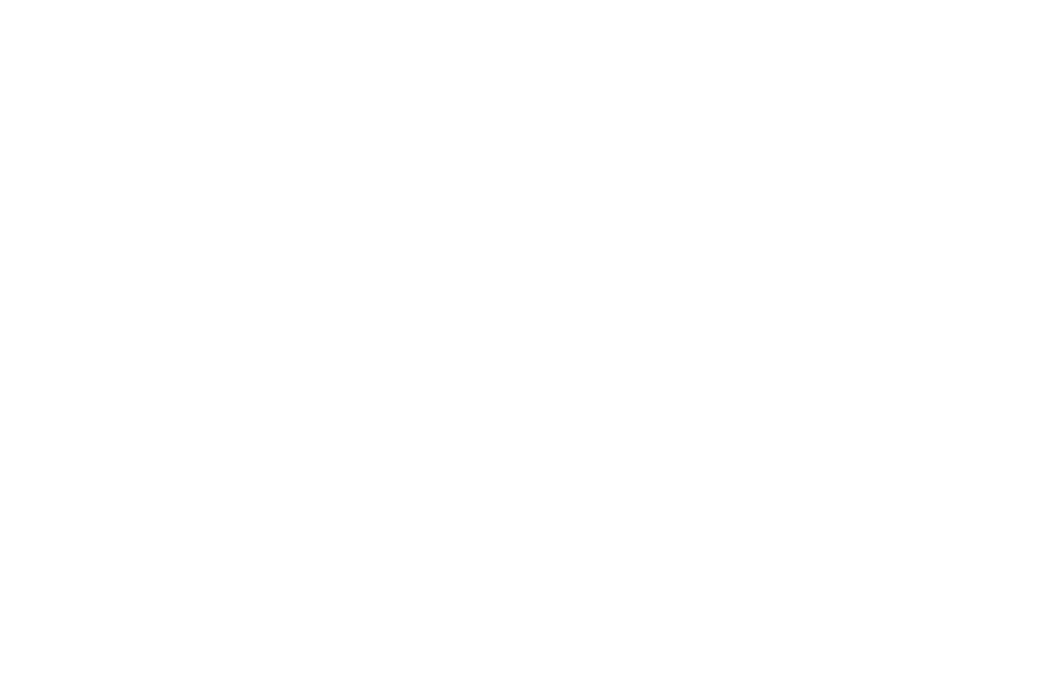
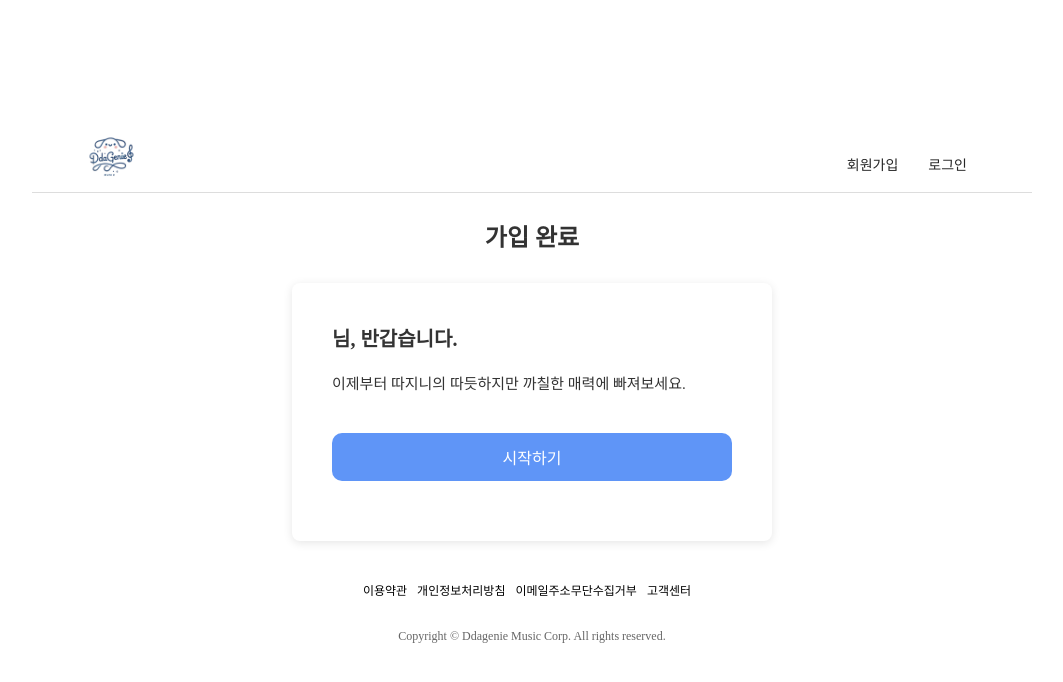
Before and after one commit to aripos1/react-ddagenie, a React (Create React App) app: page /joinok in a window 1280 px wide. Before the commit this address had no page. Shown: the top 682 px of the page, without its empty margins (108-1171 px from the left). Built offline with nearby package versions, Linux system fonts and the light colour scheme.

Commit message:
가입로직, 로그인로직 가동확인

```diff
--- a/src/App.js
+++ b/src/App.js
@@ -18,7 +18,7 @@
           <Route path='/user/mymusic' element={<MyMusic />} />
           <Route path='/login' element={<LoginForm />} />
           <Route path='/signup' element={<JoinForm />} />
-          <Route path='/joinresult' element={<JoinComplete />} />
+          <Route path='/joinok' element={<JoinComplete />} />
           <Route path='/user/info' element={<UserInfo />} />
           <Route path='/admin/musicadmin' element={<MusicAdmin />} />
         </Routes>
--- a/src/pages/user/JoinForm.jsx
+++ b/src/pages/user/JoinForm.jsx
@@ -30,31 +30,38 @@
     /*---일반 메소드 -----------------------------*/
 
     /*---훅(useEffect)+이벤트(handle)메소드-------*/
+
     const handleId = (e) => {
+        console.log("아이디 입력");
         setId(e.target.value);
     };
 
     const handlePw = (e) => {
+        console.log("패스워드 입력");
         setPw(e.target.value);
     };
 
     const handleConfirmPw = (e) => {
+        console.log("패스워드 확인 입력");
         setConfirmPw(e.target.value);
     };
 
     const handleName = (e) => {
+        console.log("이름 입력");
         setName(e.target.value);
     };
 
     const handleAddress = (e) => {
+        console.log("주소 입력");
         setAddress(e.target.value);
     };
 
     const handlePhone = (e) => {
+        console.log("전화번호 입력");
         setPhone(e.target.value);
     };
 
-    // 회원가입 처리
+    /* 회원가입 버튼 클릭 */
     const handleJoin = (e) => {
         e.preventDefault();
 
@@ -75,18 +82,19 @@
         axios({
             method: 'POST',
             url: `${process.env.REACT_APP_API_URL}/api/users`,
+
             headers: { 'Content-Type': 'application/json; charset=utf-8' },
             data: userVo,
+
             responseType: 'json'
-        })
-        .then(response => {
+        }).then(response => {
             if (response.data.result === 'success') {
-                navigate('/user/joinok');
+                console.log("가입성공!!!");
+                navigate('/joinok', { state: { name: name } });
             } else {
                 alert(response.data.message);
             }
-        })
-        .catch(error => {
+        }).catch(error => {
             console.error(error);
         });
     };
@@ -98,6 +106,10 @@
             url: `${process.env.REACT_APP_API_URL}/api/users/checkid?id=${id}`,
         })
         .then(response => {
+            console.log(response);
+            console.log(response.data);
+            console.log(response.data.result);
+
             if (response.data.result === 'success') {
                 alert('사용할 수 있는 ID입니다.');
             } else {
--- a/src/pages/user/JoinResult.jsx
+++ b/src/pages/user/JoinResult.jsx
@@ -1,10 +1,40 @@
-import React from 'react';
-import { Link } from 'react-router-dom';
+//import 라이브러리
+import React, { useEffect, useState } from 'react';
+import { Link, useNavigate, useLocation  } from 'react-router-dom';
+
+//css
 import '../../assets/css/hamJoinForm.css';
 import '../../assets/css/all.css';
+
+//images
 import logo from '../../assets/images/cuteddagenie.png';
 
 const JoinComplete = () => {
+    /*---라우터 관련-------------------------------*/
+
+    /*---상태관리 변수들(값이 변화면 화면 랜더링 )---*/
+    // 상태 변수로 사용자 이름 관리
+    const [name, setName] = useState('');
+    const navigate = useNavigate();
+    const location = useLocation();  // 회원 가입 후 전달된 state 받기
+
+    /*---일반 변수--------------------------------*/
+
+    /*---일반 메소드 -----------------------------*/
+
+    /*---훅(useEffect)+이벤트(handle)메소드-------*/
+    // JoinForm에서 전달된 이름 설정
+    useEffect(() => {
+        if (location.state && location.state.name) {
+            setName(location.state.name);
+        }
+    }, [location]);
+
+    const handleStart = () => {
+        navigate('/login');  // 로그인 페이지로 이동
+    };
+
+
     return (
         <div id="wrap-main">
             {/* 헤더 */}
@@ -14,7 +44,7 @@
                 </div>
                 <nav className="join-nav">
                     <ul>
-                        <li><Link to="/join">회원가입</Link></li>
+                        <li><Link to="/signup">회원가입</Link></li>
                         <li><Link to="/login">로그인</Link></li>
                     </ul>
                 </nav>
@@ -29,15 +59,15 @@
                     <form action="#">
                         {/* 환영 인사 */}
                         <div className="joinform-group">
-                            <h3 className="title-welcome">홍길동님, 반갑습니다.</h3>
+                            <h3 className="title-welcome">{name}님, 반갑습니다.</h3>
                         </div>
                         <div className="joinform-group">
-                            <p className="desc">이제부터 따지니의 단조로운 서비스를 조금 이용하실 수 있습니다.</p>
+                            <p className="desc">이제부터 따지니의 따듯하지만 까칠한 매력에 빠져보세요.</p>
                         </div>
 
                         {/* 시작하기 버튼 */}
                         <div className="joinform-group">
-                            <button type="button" className="joinresult-btn">시작하기</button>
+                        <button type="button" className="joinresult-btn" onClick={handleStart}>시작하기</button>
                         </div>
                     </form>
                 </div>
--- a/src/pages/user/LoginForm.jsx
+++ b/src/pages/user/LoginForm.jsx
@@ -1,8 +1,13 @@
-import React from 'react';
-import { Link } from 'react-router-dom';
+import React, { useState } from 'react';
+import { Link, useNavigate } from 'react-router-dom';
+import axios from 'axios';
+
+//css
 import '../../assets/css/hamJoinForm.css';
 import '../../assets/css/all.css';
 import '../../assets/css/header.css';
+
+//images
 import logo from '../../assets/images/cuteddagenie.png';
 import naverIcon from '../../assets/images/iconImg/icon_naver@3x.png';
 import kakaoIcon from '../../assets/images/iconImg/icon_kakao@3x.png';
@@ -12,6 +17,76 @@
 import adBanner from '../../assets/images/ban_18989_202442213563.jpg';
 
 const JoinForm = () => {
+    /*---라우터 관련-------------------------------*/
+    const [id, setId] = useState("");
+    const [pw, setPw] = useState("");
+
+    const navigate = useNavigate("");
+
+    /*---상태관리 변수들(값이 변하면 화면 랜더링 )---*/
+
+    /*---일반 변수--------------------------------*/
+
+    /*---일반 메소드 -----------------------------*/
+
+    /*---훅(useEffect)+이벤트(handle)메소드-------*/
+    const handleId = (e) => {
+        console.log('id입력');
+        setId(e.target.value);
+    };
+    const handlePw = (e) => {
+        console.log('비밀번호입력');
+        setPw(e.target.value);
+    };
+
+    //로그인버튼 클릭했을 때(전송)
+    const handleLogin = (e) => {
+        //이벤트잡고
+        e.preventDefault();
+        console.log('로그인버튼 클릭');
+
+        //데이터모으고 묶고
+        const userVo = {
+            id: id,
+            password: pw // 자바 Vo에 필드 변수 확인. ※vo에는 password로 선언.
+        };
+        console.log(userVo);
+
+        //전송
+        axios({
+            method: 'post',
+            url: `${process.env.REACT_APP_API_URL}/api/users/login`,
+            //요청시 header, data, responseType
+            headers: { 'Content-Type': 'application/json; charset=utf-8' }, // post, put
+            data: userVo,
+
+            responseType: 'json' //수신타입
+        }).then(response => {
+            console.log(response); //수신데이터
+            console.log(response.data.apiData); //수신데이터
+
+            //헤더에서 토큰 꺼내기
+            /* const token = response.headers.authorization.split(' ')[1];
+                console.log(token);*/
+            const token = response.headers['authorization'].split(' ')[1];
+
+            //로컬스토리지에 토큰 저장
+            localStorage.setItem("token", token);
+
+            //로컬스토리지에 authUser 저장
+            localStorage.setItem("authUser", JSON.stringify(response.data.apiData));
+
+            //로그인 성공시, 메인 화면으로 이동
+            navigate('/user/mymusic');
+
+        }).catch(error => {
+            console.error(error);
+        })
+    };
+
+
+
+
     return (
         <div id="wrap-main">
             {/* 헤더 */}
@@ -36,15 +111,15 @@
                     <div className="login-container-wrapper">
                         {/* 로그인 폼 */}
                         <div className="login-container">
-                            <form action="#">
+                            <form action="" method='' onSubmit={handleLogin}>
                                 {/* 아이디 입력 */}
                                 <div className="login-group">
-                                    <input type="text" id="username" placeholder="아이디" required />
+                                    <input type="text" id="userid" value={id} placeholder="아이디" onChange={handleId} required />
                                 </div>
 
                                 {/* 비밀번호 입력 */}
                                 <div className="login-group">
-                                    <input type="password" id="password" placeholder="비밀번호" required />
+                                    <input type="password" id="password" value={pw} placeholder="비밀번호" onChange={handlePw} required />
                                 </div>
 
                                 {/* 로그인 상태 유지 체크박스 */}
```
